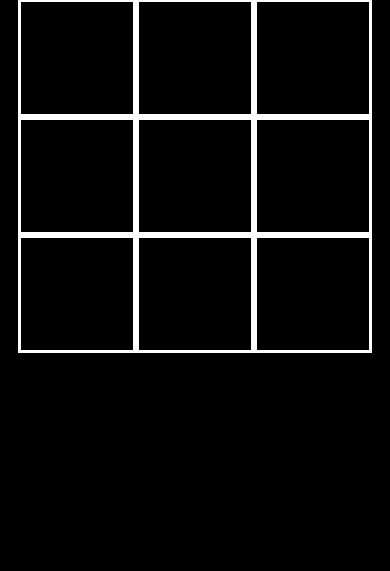
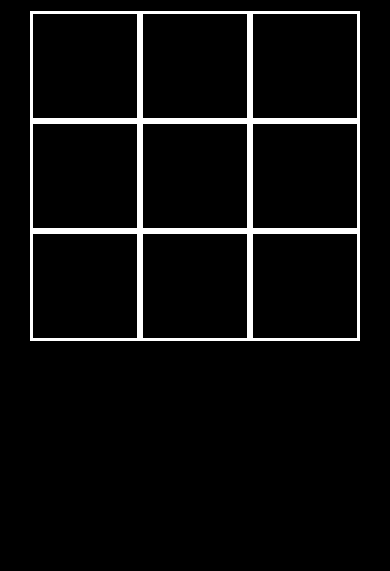
Before and after one commit to Dev750wala/Tic-Tac-Toe, a plain HTML site: page index.html in a window 390 px wide. Shown: the part 289-860 px from the top of the page. Drawn offline with Linux system fonts and the light colour scheme.

Commit message:
styles.css

```diff
--- a/styles.css
+++ b/styles.css
@@ -41,12 +41,12 @@ button {
 }
 
 .bot-clicked {
-    transition: 0.3s background-color;
+    transition: 0.2s background-color;
     background-color: #38a3a5;
 }
 
 .user-clicked {
-    transition: 0.3s background-color;
+    transition: 0.2s background-color;
     background-color: #22577a;
 }
 
@@ -55,9 +55,9 @@ button {
         font-size: 2.5rem;
     }
     #box-container {
-        margin-left: 10%;
-        margin-right: 10%;
-        grid-template-columns: repeat(3, 14vh);
-        grid-template-rows: repeat(3, 14vh);
+        margin-left: 12%;
+        margin-right: 12%;
+        grid-template-columns: repeat(3, 13vh);
+        grid-template-rows: repeat(3, 13vh);
     }
 }
```
